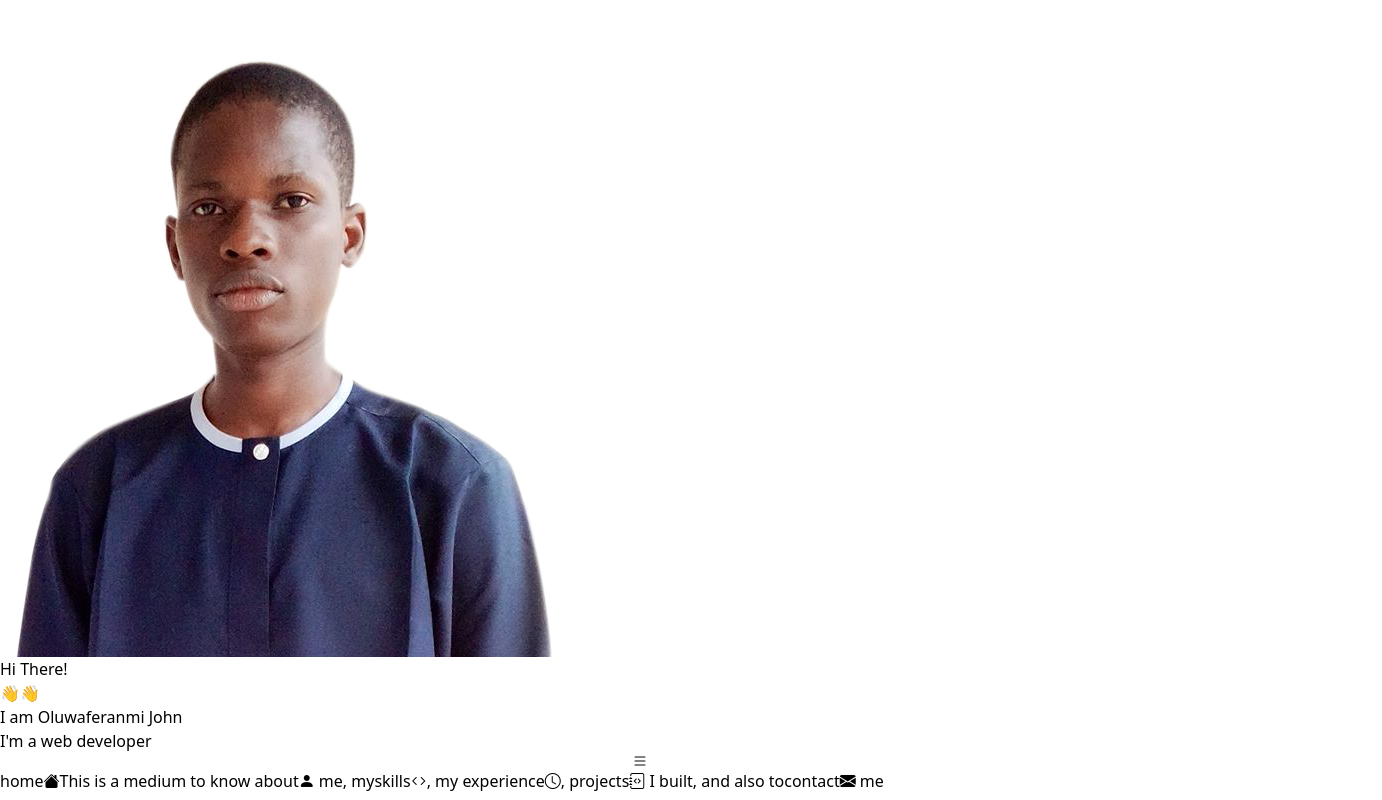
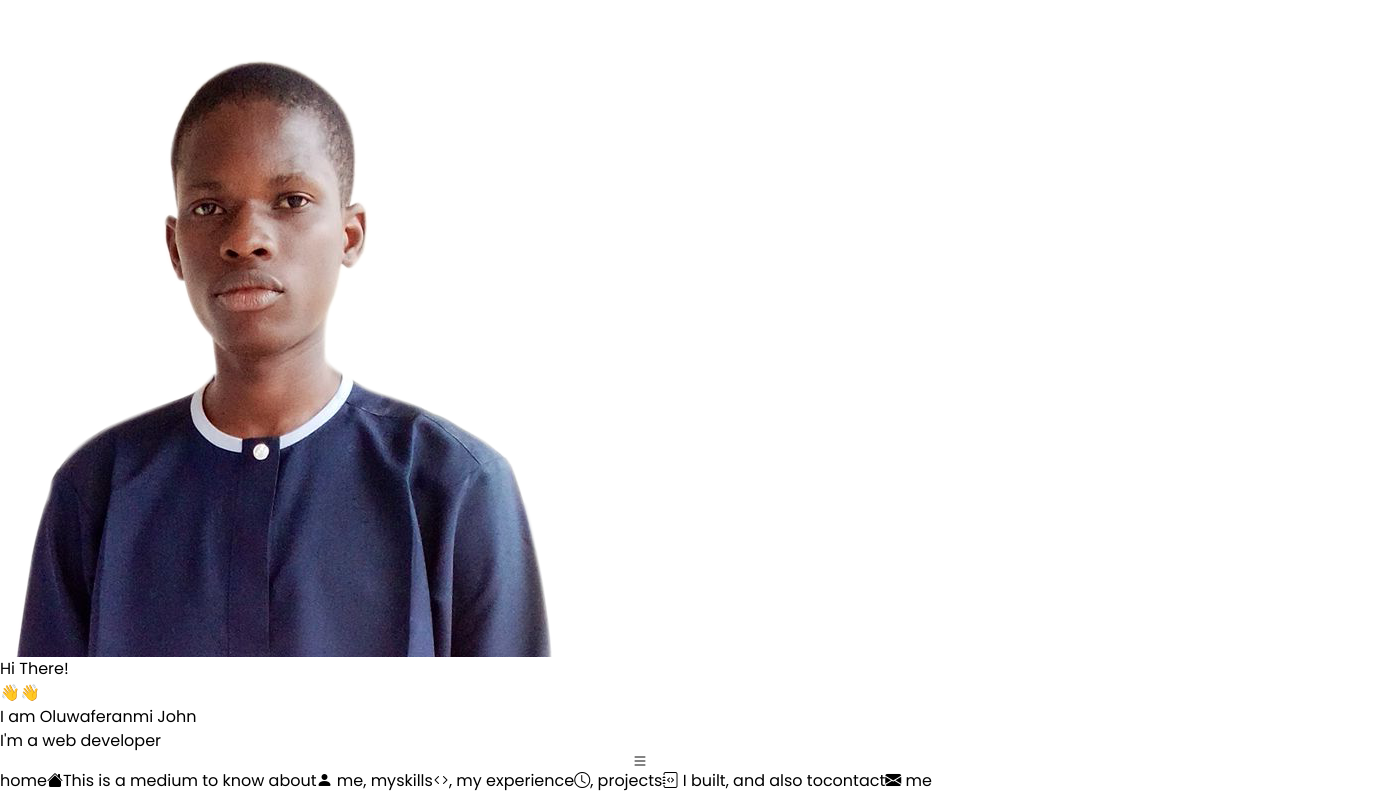
Before and after one commit to paixtechdom/my-portfolio, a React (Vite) app: page / in a window 1280 px wide. Shown: the top 800 px of the page, 1382 px wide, since content can reach past the window. Built offline with nearby package versions, Linux system fonts and the light colour scheme.

Commit message:
changed fonts to poppins

```diff
--- a/src/index.css
+++ b/src/index.css
@@ -1,3 +1,5 @@
+@import url('https://fonts.googleapis.com/css2?family=Poppins:wght@400&display=swap');
+
 @tailwind base;
 @tailwind components;
 @tailwind utilities;
@@ -6,6 +8,9 @@
     display: flex;
     align-items: center;
     justify-content: center;
+}
+*{
+    font-family: 'Poppins', Verdana, Geneva, Tahoma, sans-serif;
 }
 
 :root{
```
